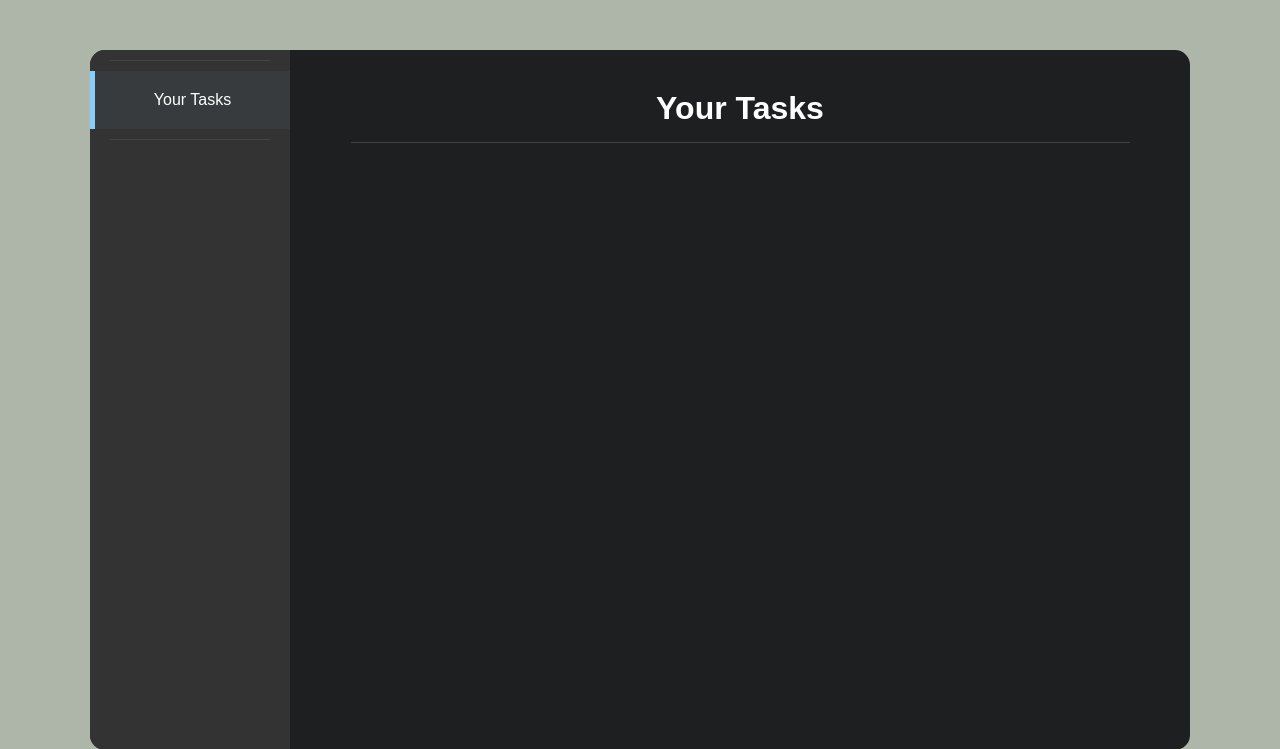
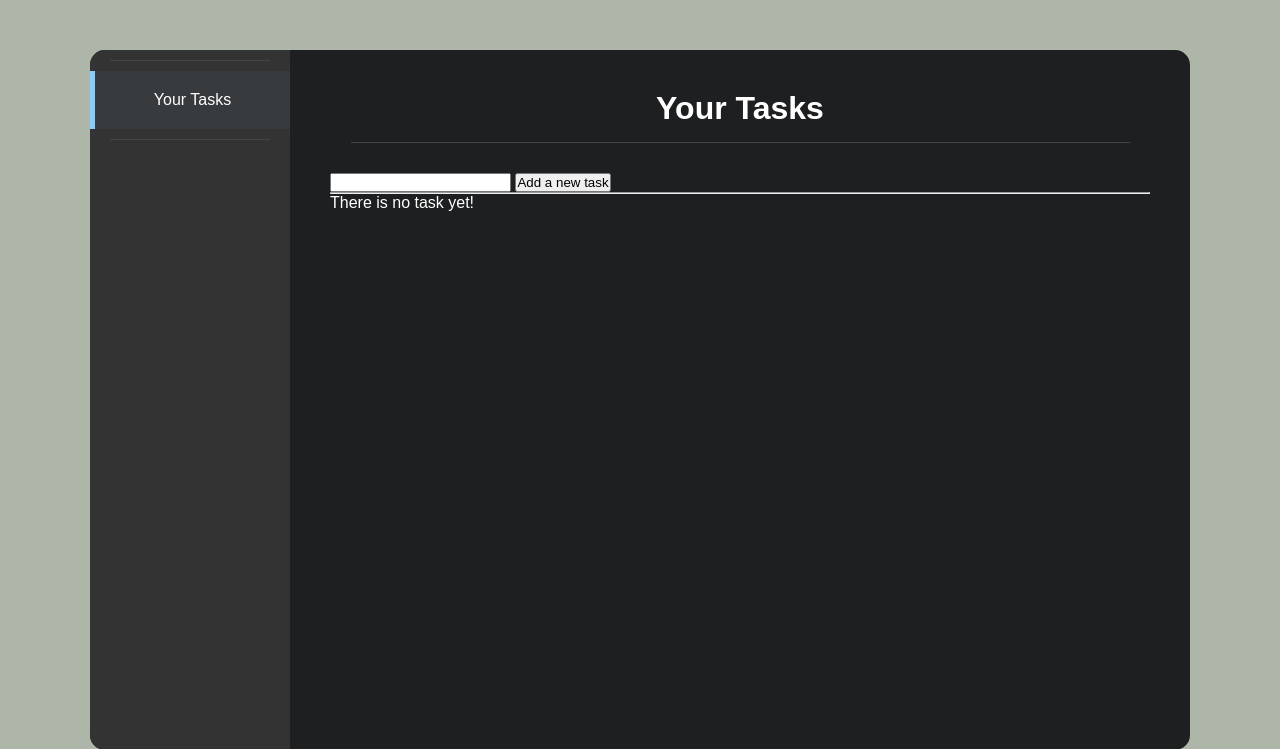
Before and after one commit to Thomas-Attanasio/taskManager, a Flask app: page / in a window 1280 px wide. Shown: the top 749 px of the page. Run offline with Flask 3, Linux system fonts and the light colour scheme; some libraries are stand-ins or nearby versions.

Commit message:
Upgrade: Created the form to add a new task Added the logic to check if there is task in the list Show the task when the list it's not empty

```diff
--- a/app.py
+++ b/app.py
@@ -1,10 +1,18 @@
-from flask import Flask, render_template
+from flask import Flask, render_template, request, redirect, url_for
+from tasks import addNewTask, showTasks
 
 app = Flask(__name__)
 
-@app.route('/')
+@app.route('/', methods=['GET', 'POST'])
 def home():
-    return render_template('home.html')
+    if request.method == 'POST':
+        content = request.form.get('taskInput')
+        addNewTask(content)
+
+        return redirect(url_for('home'))
+
+    currentTasks = showTasks()
+    return render_template('home.html', tasks = currentTasks)
 
 if __name__ == '__main__':
     app.run(debug=True)
--- a/templates/base.html
+++ b/templates/base.html
@@ -21,6 +21,8 @@
 
                 <hr class="headerDivider">
             </div>
+
+            {% block content %}{% endblock %}
         </div>
     </div>
 
--- a/templates/home.html
+++ b/templates/home.html
@@ -5,3 +5,22 @@
 {% block extra_css %}{% endblock %}
 
 {% block header_title %}Your Tasks{% endblock %}
+
+{% block content %}
+    <div class="newTaskFormContainer">
+        <form action="/" method="POST">
+            <input type="text" name="taskInput">
+            <button type="submit">Add a new task</button>
+        </form>
+
+        <hr>
+
+        <ul>
+            {% for task in tasks %}
+                <li>{{ task }}</li>
+            {% else %}
+                <p>There is no task yet!</p>
+            {% endfor %}
+        </ul>
+    </div>
+{% endblock %}
```
